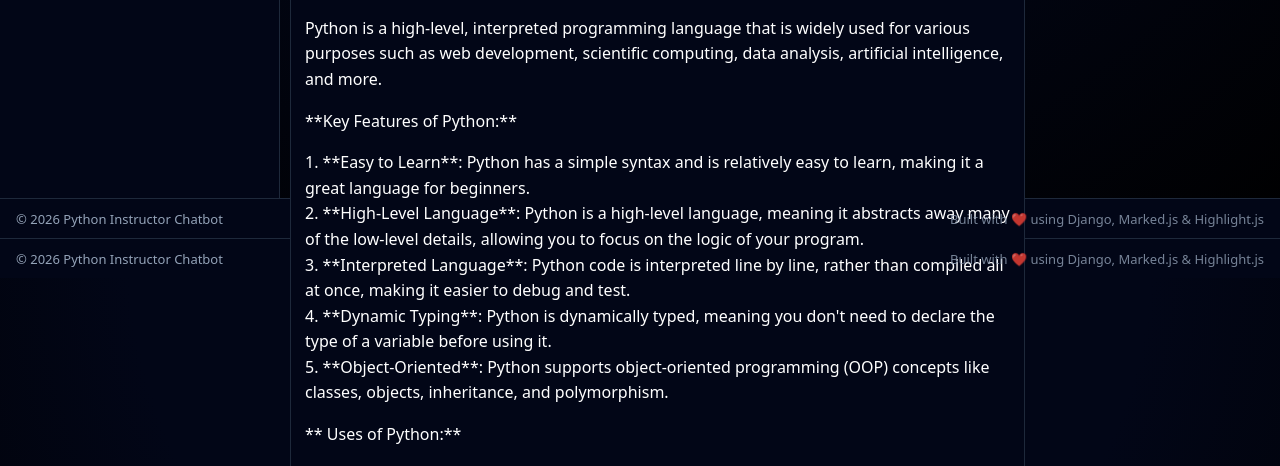
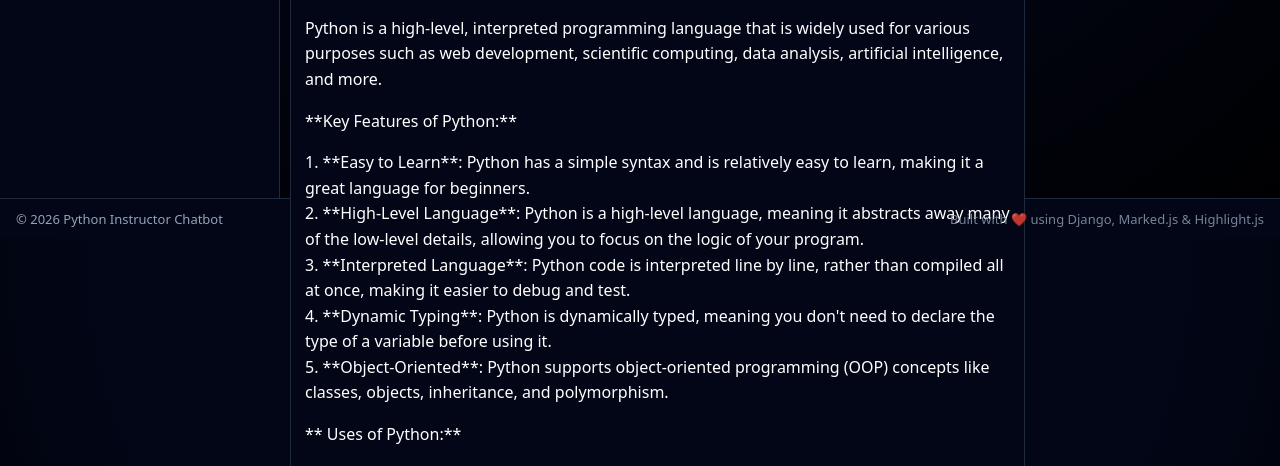
Before and after one commit to Harshahir100/python-instructor-bot, a Django app: page /history-all/ in a window 1280 px wide. Shown: the part 562-1028 px from the top of the page. Run offline with Django 5.2, Linux system fonts and the light colour scheme; data comes from the database, SQL or seed files in the repository.

Commit message:
Auto-create chat on page load and UX fix

```diff
--- a/chatbot/templates/history_all.html
+++ b/chatbot/templates/history_all.html
@@ -41,10 +41,5 @@
 </footer>
 
 </body>
-<footer class="app-footer">
-  <span>© 2026 Python Instructor Chatbot</span>
-  <span class="footer-right">
-    Built with ❤️ using Django, Marked.js & Highlight.js
-  </span>
-</footer>
+
 </html>
```
